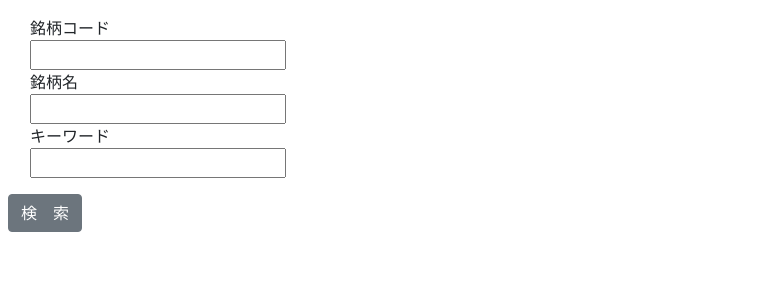
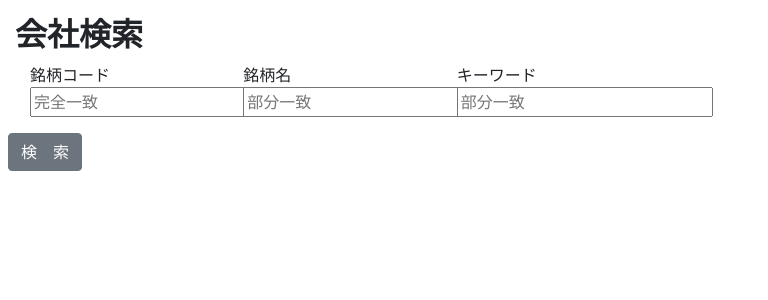
Before and after one commit to kenzo77/Stock, a Flask app: page /search_company_init in a window 1280 px wide. Shown: the part 78-378 px from the top of the page, without its empty margins (0-768 px from the left). Run offline with Flask 2, Linux system fonts and the light colour scheme; some libraries are stand-ins or nearby versions.

Commit message:
会社検索　検索条件をもとに検索するロジックの追加

```diff
--- a/stock_web/control/search_company.py
+++ b/stock_web/control/search_company.py
@@ -5,10 +5,10 @@ from stock_web import app
 
 @app.route('/search_company_init')
 def search_company_init():
-    return render_template('search_company.html')
+    return render_template('search_company.html', val=[{"symbol": ""}, {"symbol": ""}, {"symbol": ""}])
 
 
 @app.route('/search_company', methods=['POST'])
 def search_company():
-    company_list = search_company_service.search_company(request)
-    return render_template('search_company.html', company_list=company_list)
+    company_list = search_company_service.search_company(request.form)
+    return render_template('search_company.html', company_list=company_list, val=request.form)
--- a/stock_web/templates/company_info.html
+++ b/stock_web/templates/company_info.html
@@ -152,8 +152,9 @@
                     <div class="col-sm-11" >【重　点】部品・サービス事業の19年度売上比率５割（今期45％）計画。採算悪い100ｔ未満の鉱山用ダンプ生産を当面停止。ＩＣＴ施工のクラウド事業を９月開始へ。</div>
                 </div>
             </section>
-        </div>
+
         {% if company_info is defined %}
+            <br>
             <table class="table">
                 <tr>
                     <th>会社コード</th>
@@ -175,6 +176,7 @@
             {% endfor %}
             </table>
         {% endif %}
+        </div>
     {% endblock %}
     <script src="https://d3js.org/d3.v5.min.js"></script>
     <!-- .appendでdataの個数分のDOM要素をHTMLに動的に挿入することができる -->
--- a/stock_web/templates/search_company.html
+++ b/stock_web/templates/search_company.html
@@ -1,7 +1,7 @@
 <!doctype html>
 <html>
     <head>
-        <title>会社情報</title>
+        <title>会社検索</title>
         {% include 'common/header.html' %}
     </head>
     {% block body %}
@@ -17,16 +17,27 @@
             {% endif %}
         {% endwith %}
         <div class="container-fluid mt-3">
+            <div class="row">
+                <div class="col-lg-6">
+                    <div class="page-header">
+                        <h2>会社検索</h2>
+                    </div>
+                </div>
+            </div>
             <section class="section section-default search_condition">
                 <form action="{{ url_for('search_company') }}" method="post">
                     <div class="row">
-                        <div class="col-sm-8">
-                            <div class="col-sm-2">銘柄コード</div>
-                            <div class="col-sm-2"><input type="text" id="symbol" /></div>
-                            <div class="col-sm-2">銘柄名</div>
-                            <div class="col-sm-2"><input type="text" id="symbol_name" /></div>
-                            <div class="col-sm-2">キーワード</div>
-                            <div class="col-sm-2"><input type="text" id="keyword" /></div>
+                        <div class="col-sm-2">
+                            <div class="col-sm">銘柄コード</div>
+                            <div class="col-sm"><input type="text" name="symbol" value="{{val['symbol']}}" placeholder="完全一致" /></div>
+                        </div>
+                        <div class="col-sm-2">
+                            <div class="col-sm">銘柄名</div>
+                            <div class="col-sm"><input type="text" name="symbol_name" value="{{val['symbol_name']}}" placeholder="部分一致" /></div>
+                        </div>
+                        <div class="col-sm-2">
+                            <div class="col-sm">キーワード</div>
+                            <div class="col-sm"><input type="text" name="keyword" value="{{val['keyword']}}" placeholder="部分一致" /></div>
                         </div>
                     </div>
                     <div class="row mt-3">
```
Also changed, not shown: stock_web/dao/search_company_dao.py (+10 -1 lines).
